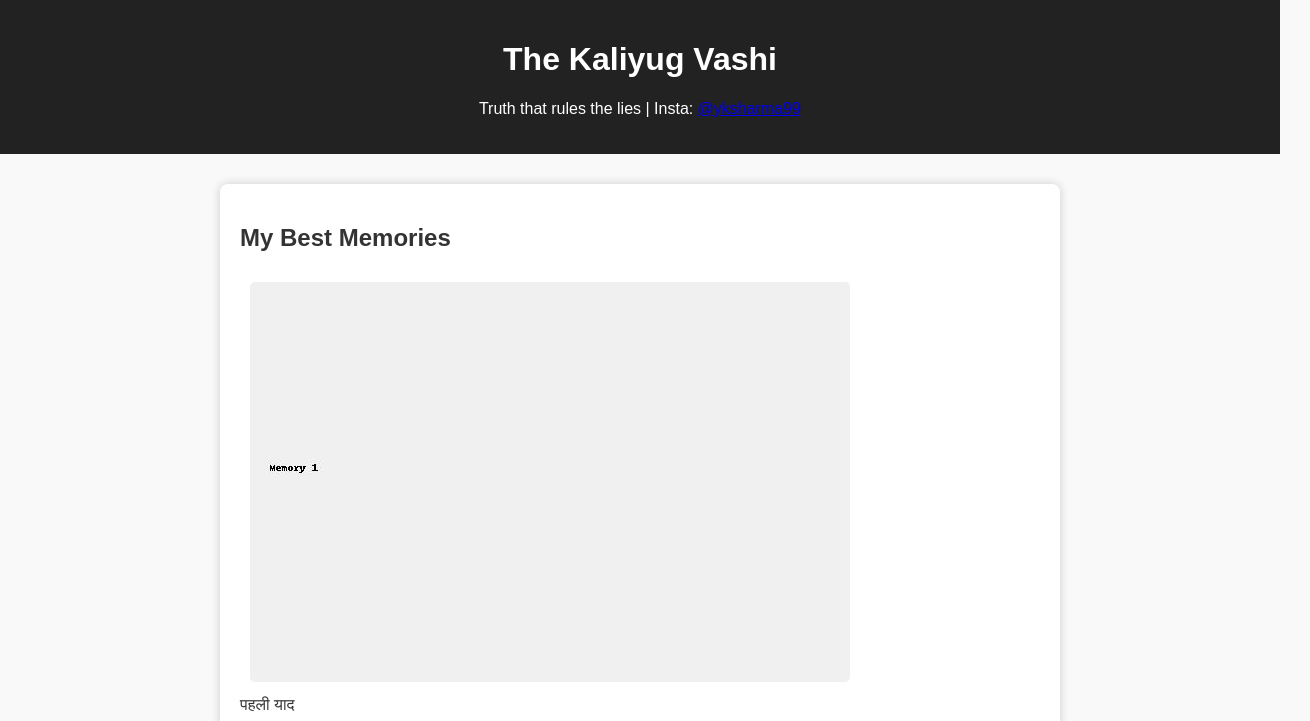
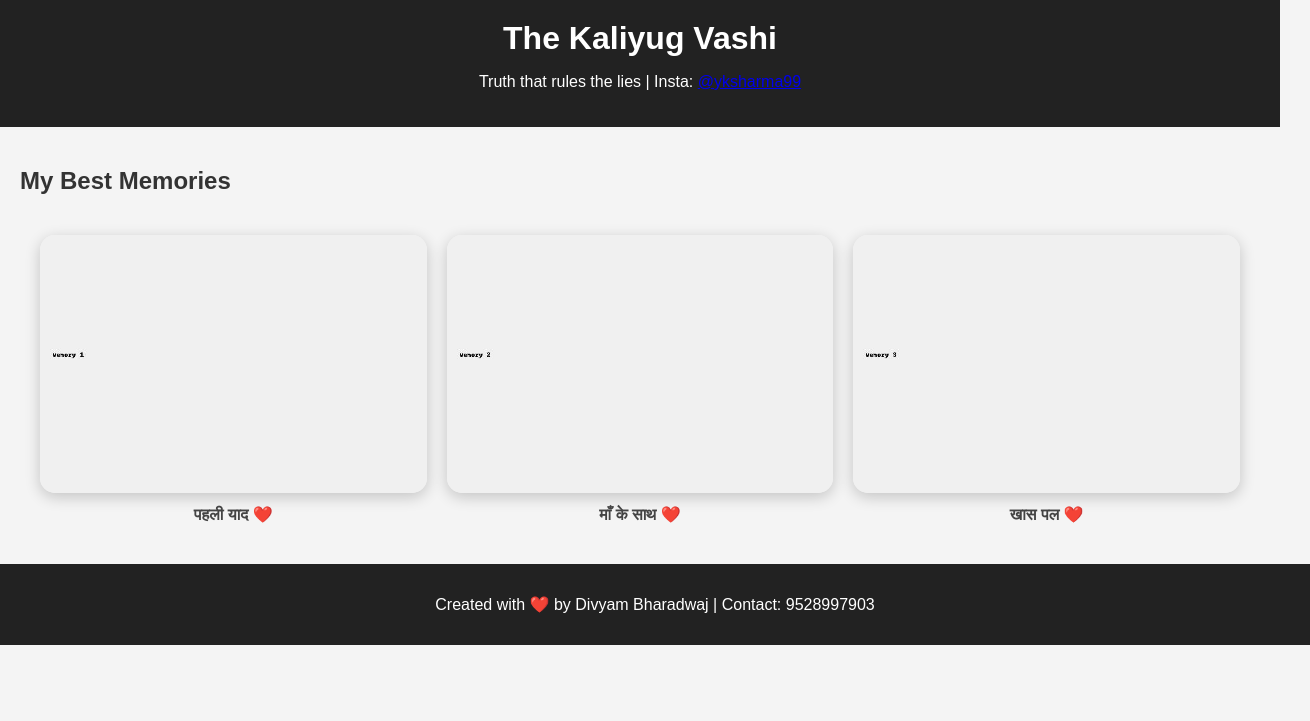
Before and after one commit to thekaliyugvashi/thekaliyugvashi.github.io, a plain HTML site: page index.html in a window 1280 px wide. Shown: the top 721 px of the page, 1310 px wide, since content can reach past the window. Drawn offline with Linux system fonts and the light colour scheme.

Commit message:
Add files via upload

```diff
--- a/style.css
+++ b/style.css
@@ -1,56 +1,70 @@
 
 body {
+  font-family: Arial, sans-serif;
   margin: 0;
-  font-family: Arial, sans-serif;
-  background: #f9f9f9;
+  background: #f4f4f4;
   color: #333;
 }
+
 header {
-  background-color: #222;
-  color: white;
-  padding: 20px 0;
+  background: #222;
+  color: #fff;
+  padding: 20px;
   text-align: center;
 }
-.tagline {
-  font-style: italic;
+
+header h1 {
+  margin: 0;
+  font-size: 2em;
 }
-nav {
-  margin-top: 10px;
+
+main {
+  padding: 20px;
 }
-nav a {
-  color: white;
-  margin: 0 15px;
-  text-decoration: none;
+
+.gallery-grid {
+  display: grid;
+  grid-template-columns: repeat(auto-fit, minmax(250px, 1fr));
+  gap: 20px;
+  padding: 20px;
 }
-nav a:hover {
-  text-decoration: underline;
+
+.gallery-item {
+  text-align: center;
+  position: relative;
 }
-section {
-  max-width: 800px;
-  margin: 30px auto;
-  padding: 20px;
-  background: white;
-  box-shadow: 0 0 10px #ccc;
-  border-radius: 8px;
+
+.gallery-item img {
+  width: 100%;
+  border-radius: 15px;
+  box-shadow: 0 4px 15px rgba(0, 0, 0, 0.2);
+  transition: transform 0.3s ease;
 }
-img {
-  max-width: 100%;
-  margin: 10px;
-  border-radius: 5px;
+
+.gallery-item img:hover {
+  transform: scale(1.05);
 }
-.btn {
-  background: #0073e6;
-  color: white;
-  padding: 10px 20px;
-  text-decoration: none;
-  border-radius: 5px;
+
+.caption {
+  margin-top: 8px;
+  font-weight: bold;
+  color: #444;
+  font-size: 16px;
+  display: flex;
+  justify-content: center;
+  gap: 8px;
 }
-.btn:hover {
-  background: #005bb5;
+
+.caption span::after {
+  content: " ❤️";
 }
+
 footer {
+  background: #222;
+  color: #fff;
   text-align: center;
-  padding: 20px;
-  font-size: 0.9em;
-  color: #666;
+  padding: 15px;
+  position: relative;
+  bottom: 0;
+  width: 100%;
 }
```
